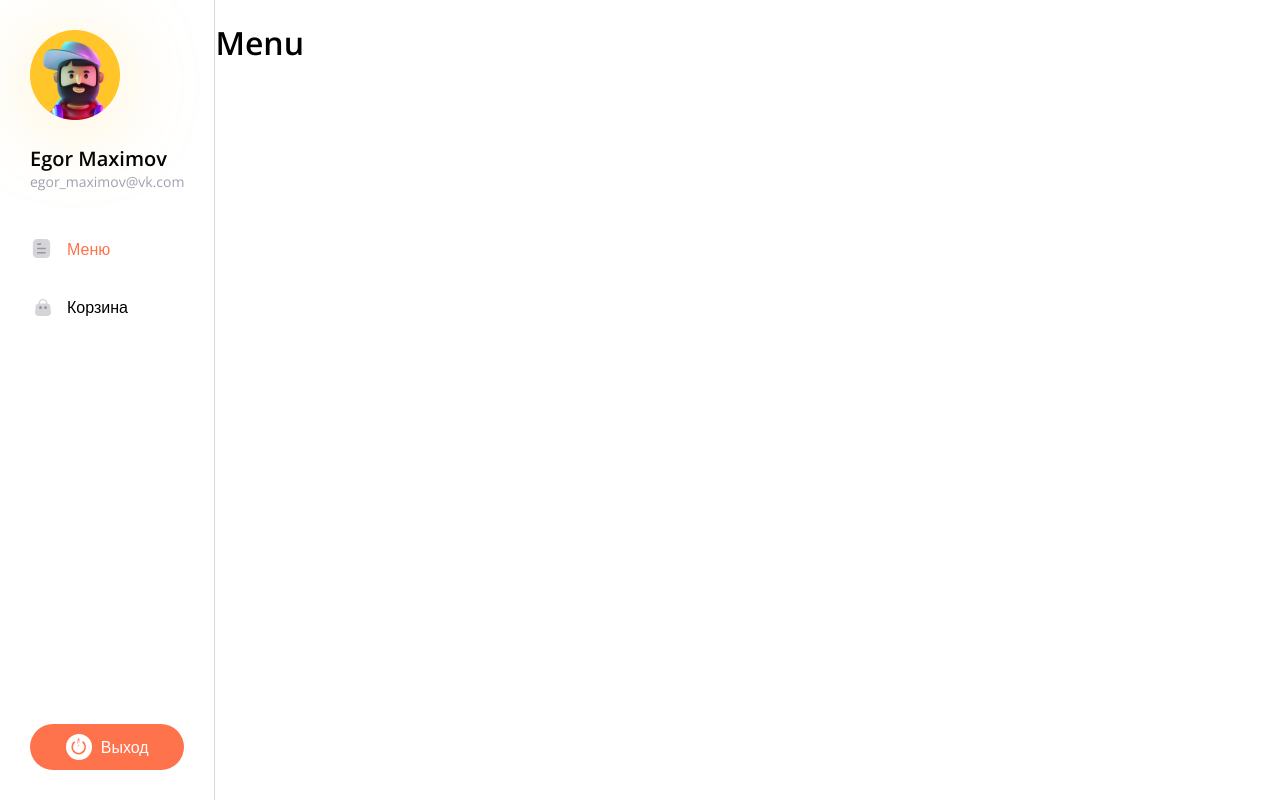
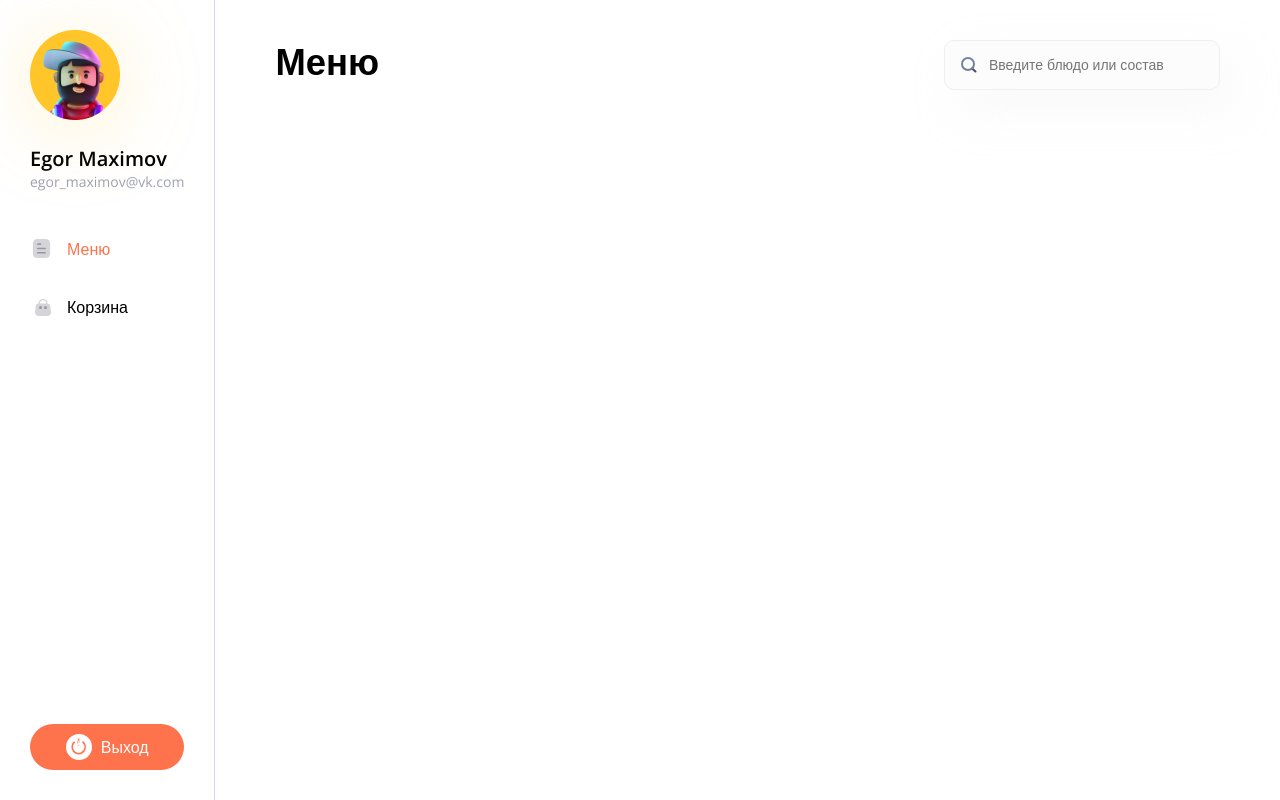
Before and after one commit to setcodes/pizza-app, a React (Vite) app: page / in a window 1280 px wide. Built offline with nearby package versions, Linux system fonts and the light colour scheme.

Commit message:
add header & search

```diff
--- /dev/null
+++ b/src/Pages/Menu/Menu.module.css
@@ -0,0 +1,4 @@
+.head {
+	display: flex;
+	justify-content: space-between;
+}
--- a/src/Pages/Menu/Menu.tsx
+++ b/src/Pages/Menu/Menu.tsx
@@ -1,7 +1,14 @@
+import Heading from '../../components/Heading/Heading';
+import Search from '../../components/Search/Search';
+import styles from './Menu.module.css';
+
 export function Menu() {
 	return (
 		<>
-			<h1>Menu</h1>
+			<div className={styles['head']}>
+				<Heading>Меню</Heading>
+				<Search placeholder="Введите блюдо или состав" />
+			</div>
 		</>
 	);
 }
--- /dev/null
+++ b/src/components/Heading/Heading.module.css
@@ -0,0 +1,8 @@
+.h1 {
+	color: var(--text-color);
+	font-size: 36.413px;
+	font-style: normal;
+	font-weight: 600;
+	line-height: 120%;
+	margin: 0;
+}
--- /dev/null
+++ b/src/components/Heading/Heading.props.ts
@@ -0,0 +1,5 @@
+import { HTMLAttributes, ReactNode } from 'react';
+
+export interface HeadingProps extends HTMLAttributes<HTMLHeadingElement> {
+	children: ReactNode;
+}
--- /dev/null
+++ b/src/components/Heading/Heading.tsx
@@ -0,0 +1,13 @@
+import { HeadingProps } from './Heading.props';
+import styles from './Heading.module.css';
+import cn from 'classnames';
+
+function Heading({ children, className, ...props }: HeadingProps) {
+	return (
+		<h1 className={cn(className, styles['h1'])} {...props}>
+			{children}
+		</h1>
+	);
+}
+
+export default Heading;
--- /dev/null
+++ b/src/components/Search/Search.module.css
@@ -0,0 +1,20 @@
+.input {
+	font-size: 14px;
+	font-style: normal;
+	font-weight: 400;
+	color: var(--text-color);
+	background-color: #fcfcfd;
+	border: 1px solid #efefef;
+	box-shadow: 15px 20px 45px 0px rgba(233, 233, 233, 0.25);
+	border-radius: 10px;
+	padding: 16px 30px 16px 44px;
+	min-width: 200px;
+}
+.input-wrapper {
+	position: relative;
+}
+.icon {
+	position: absolute;
+	left: 17px;
+	top: 17px;
+}
--- /dev/null
+++ b/src/components/Search/Search.props.ts
@@ -0,0 +1,5 @@
+import { InputHTMLAttributes } from 'react';
+
+export interface SearchProps extends InputHTMLAttributes<HTMLInputElement> {
+	isValid?: boolean;
+}
--- /dev/null
+++ b/src/components/Search/Search.tsx
@@ -0,0 +1,27 @@
+import { forwardRef } from 'react';
+import styles from './Search.module.css';
+import cn from 'classnames';
+import { SearchProps } from './Search.props';
+
+const Search = forwardRef<HTMLInputElement, SearchProps>(function Input(
+	{ isValid = true, className, ...props },
+	ref
+) {
+	return (
+		<div className={styles['input-wrapper']}>
+			<input
+				ref={ref}
+				className={cn(styles['input'], className, {
+					[styles['invalid']]: isValid,
+				})}
+				{...props}
+			/>
+			<img
+				className={styles['icon']}
+				src="/search-icon.svg"
+				alt="Иконка лупы"
+			/>
+		</div>
+	);
+});
+export default Search;
--- a/src/layout/Layout.module.css
+++ b/src/layout/Layout.module.css
@@ -55,3 +55,7 @@
 	line-height: normal;
 	color: #9ea1b1;
 }
+.content {
+	padding: 40px 60px;
+	width: 100%;
+}
--- a/src/layout/Layout.tsx
+++ b/src/layout/Layout.tsx
@@ -45,7 +45,7 @@
 					Выход
 				</Button>
 			</div>
-			<div>
+			<div className={styles['content']}>
 				<Outlet />
 			</div>
 		</div>
```
Also changed, not shown: public/search-icon.svg (added).
